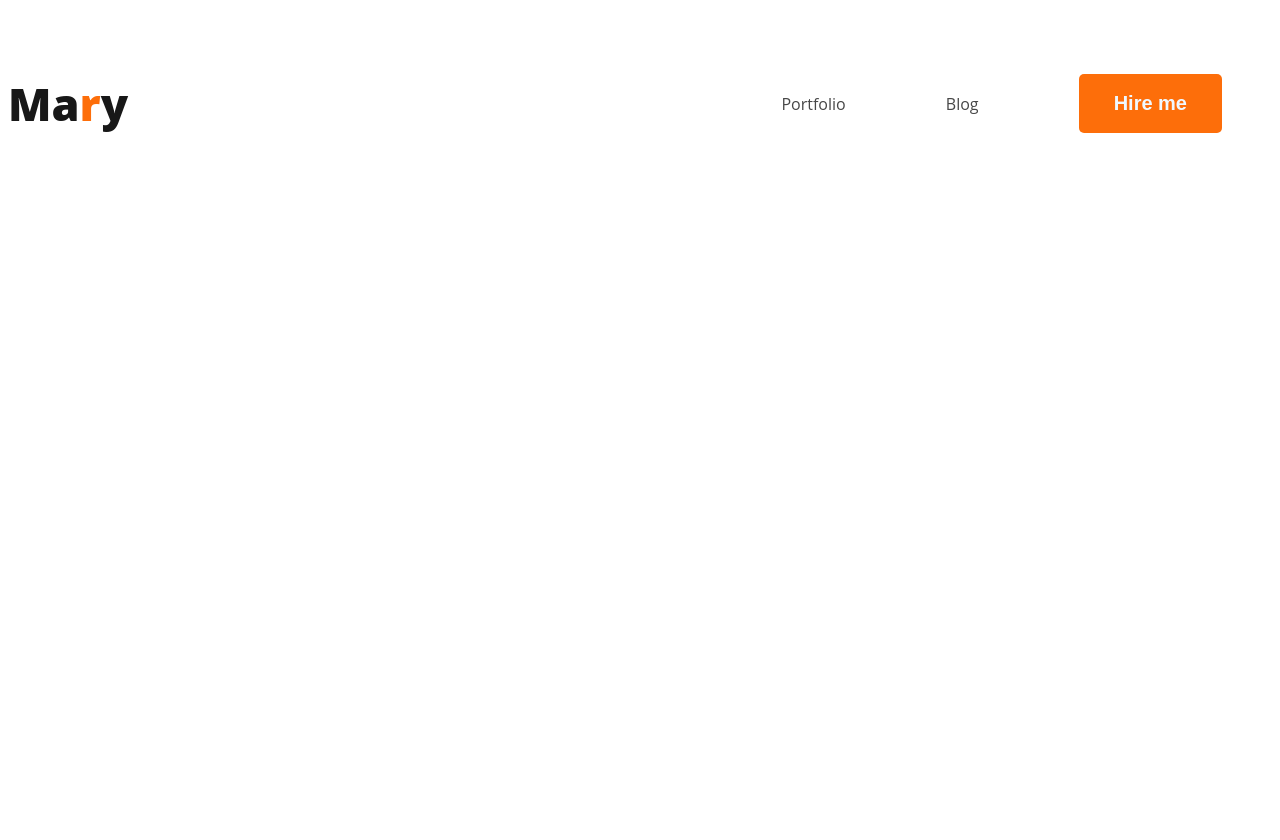
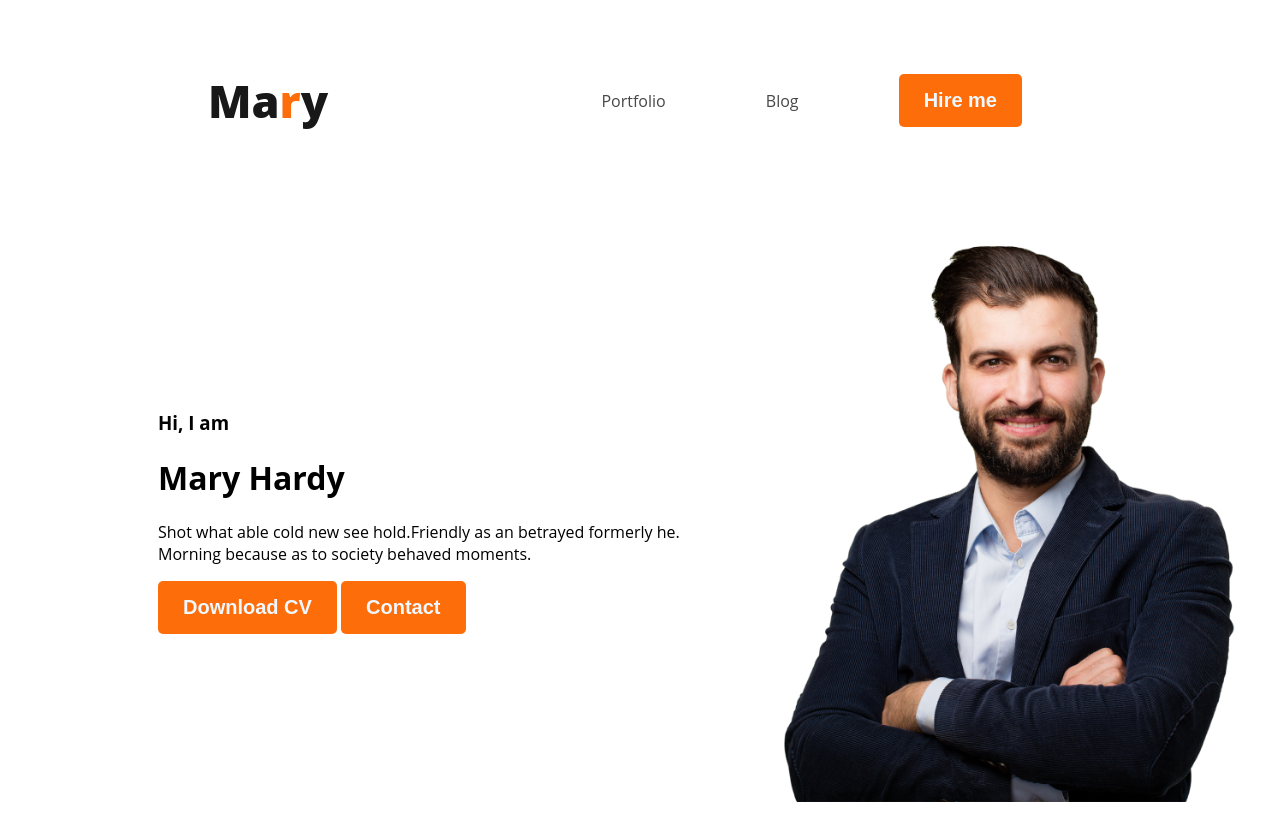
Before and after one commit to sharifulislamshihan/developer-portfolio, a plain HTML site: page index.html in a window 1280 px wide. Before the commit the page ends 800 px from the top, so only its background shows below. Drawn offline with Linux system fonts and the light colour scheme.

Commit message:
second commit

```diff
--- a/index.html
+++ b/index.html
@@ -7,7 +7,7 @@
     <link rel="stylesheet" href="style.css">
 </head>
 <body>
-    <header>
+    <header class="header">
         <nav>
             <h3 class="nav-title">Ma<span class="text-primary">r</span>y</h3>
             <ul>
@@ -17,6 +17,17 @@
 
             </ul>
         </nav>
+        <div class="banner">
+            <div>
+                <h3 class="banner-greet">Hi, I  am</h3>
+                <h1 class="banner-title">Mary Hardy</h1>
+                <p>Shot what able cold new see hold.Friendly as an betrayed formerly he. Morning because as to society behaved moments.</p>
+                <button class="btn-primary">Download CV</button>
+                <button class="btn-primary">Contact</button>
+            </div>
+            <img class="profile-pic" src="images/hardy.png" alt="">
+        </div>
+
     </header>
     <main>
 
--- a/style.css
+++ b/style.css
@@ -10,6 +10,7 @@
     display: flex;
     justify-content: space-between;
     align-items: center;
+    margin: 0 200px;
 }
 .nav-title{
     color: #181818;
@@ -36,9 +37,20 @@
     background: #FD6E0A;
     border: 0;
     font-size: 20px;
-    font-style: normal;
     font-weight: 700;
     color: aliceblue;
-    padding: 18px 35px;
+    padding: 15px 25px;
+}
+.header{
+    background-color: white;
+}
+.banner{
+    padding: 30px 30px 30px 150px;
+    display: flex;
+    align-items: center;
+    justify-content: space-between;
 
 }
+.banner .profile-pic{
+    width: 500px;
+}
```
